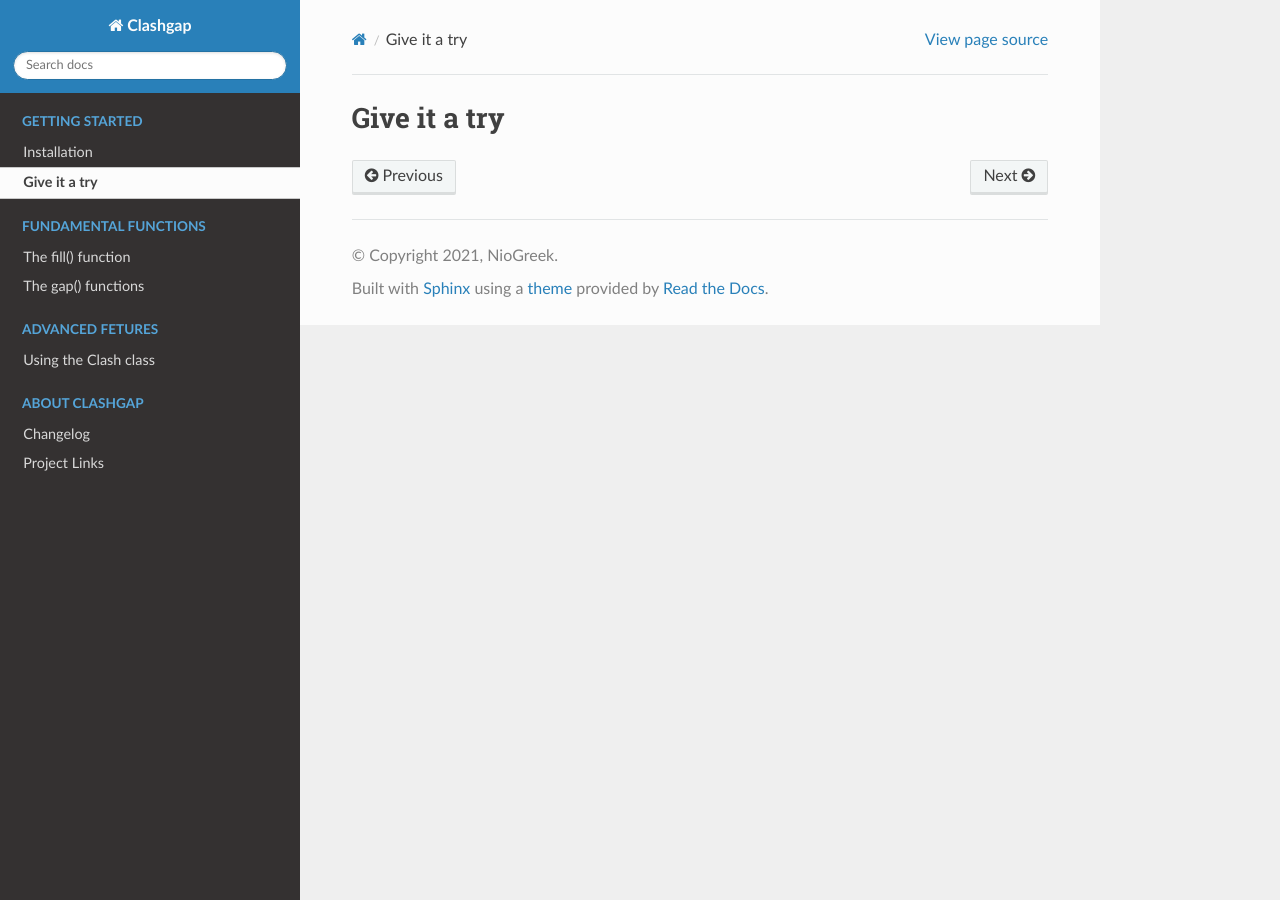
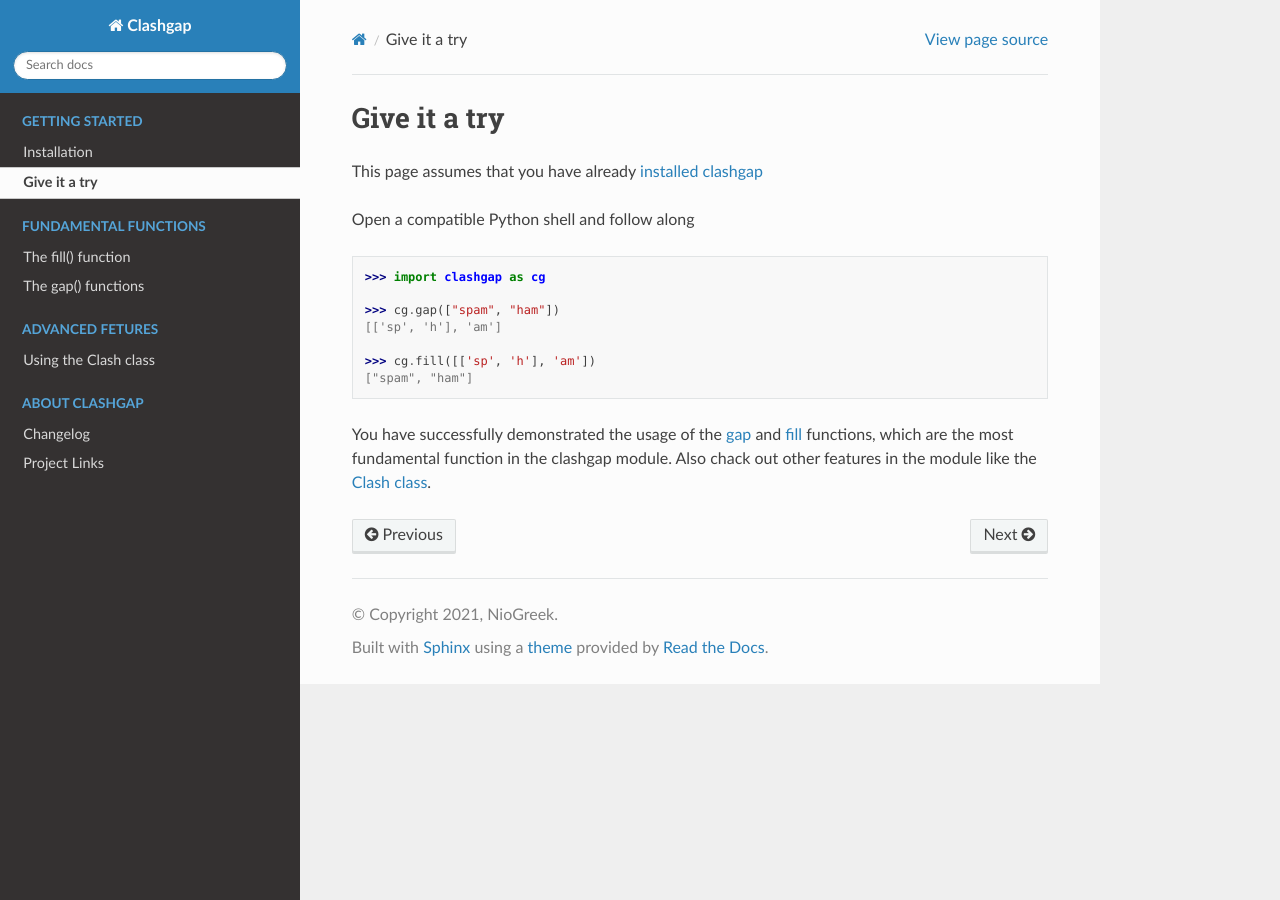
Before and after one commit to NioGreek/Clashgap, a Sphinx documentation site: the page built from docs/getting-started/give-it-a-try.rst, in a window 1280 px wide. Built offline with Sphinx 7.4.7 and the Read the Docs theme 2.0.0, drawn with Linux system fonts in a browser that asks for light colours.

Commit message:
add give it a try doc

```diff
--- a/docs/getting-started/give-it-a-try.rst
+++ b/docs/getting-started/give-it-a-try.rst
@@ -1,2 +1,18 @@
 Give it a try
 =============
+
+This page assumes that you have already :doc:`installed clashgap<installation>`
+
+Open a compatible Python shell and follow along
+
+.. code-block:: python
+
+   >>> import clashgap as cg
+
+   >>> cg.gap(["spam", "ham"])
+   [['sp', 'h'], 'am']
+
+   >>> cg.fill([['sp', 'h'], 'am'])
+   ["spam", "ham"]
+
+You have successfully demonstrated the usage of the :doc:`gap<../fundamental-functions/gap>` and :doc:`fill<../fundamental-functions/fill>` functions, which are the most fundamental function in the clashgap module. Also chack out other features in the module like the :doc:`Clash class<../advanced-features/clash>`.
```
